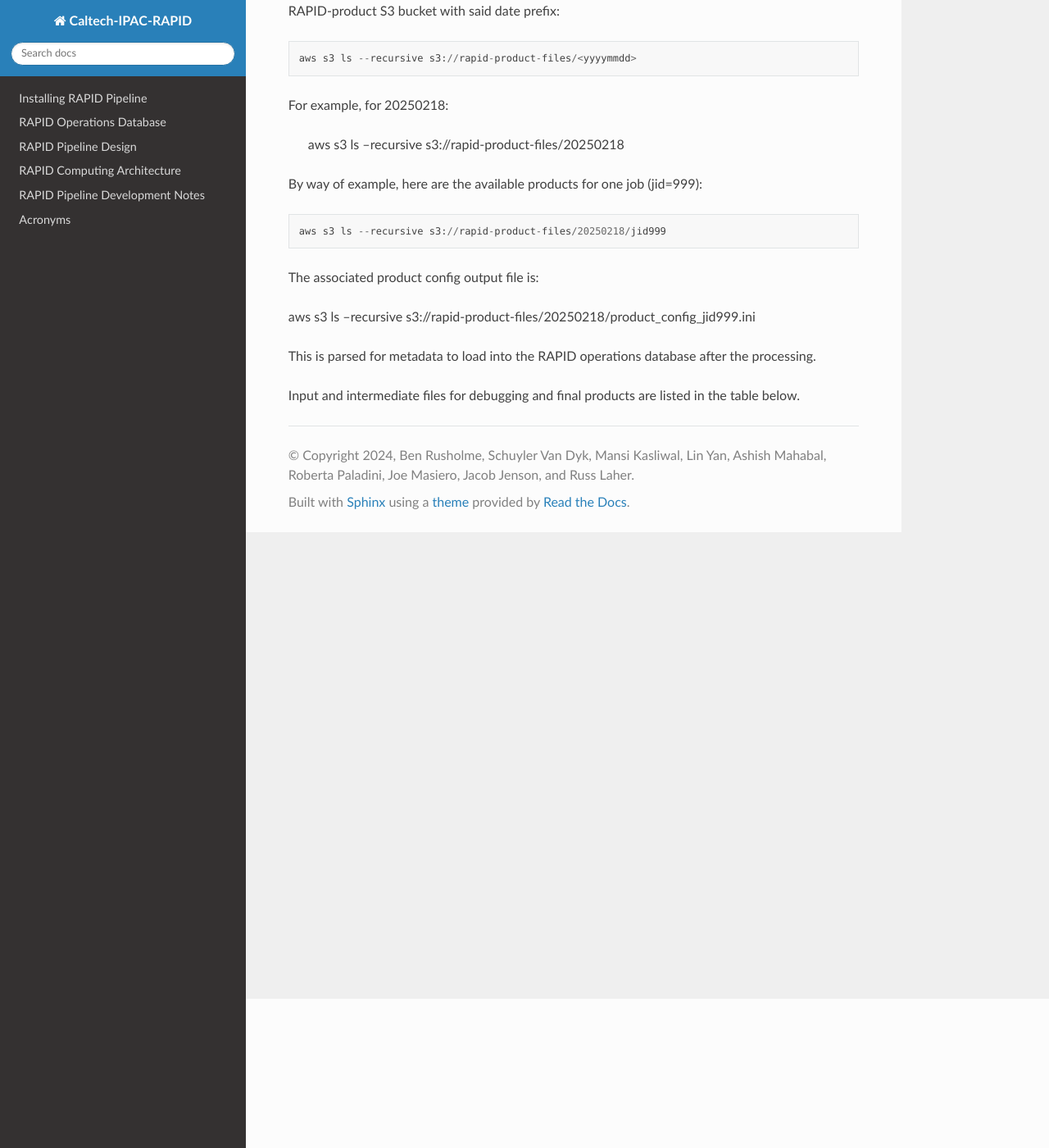
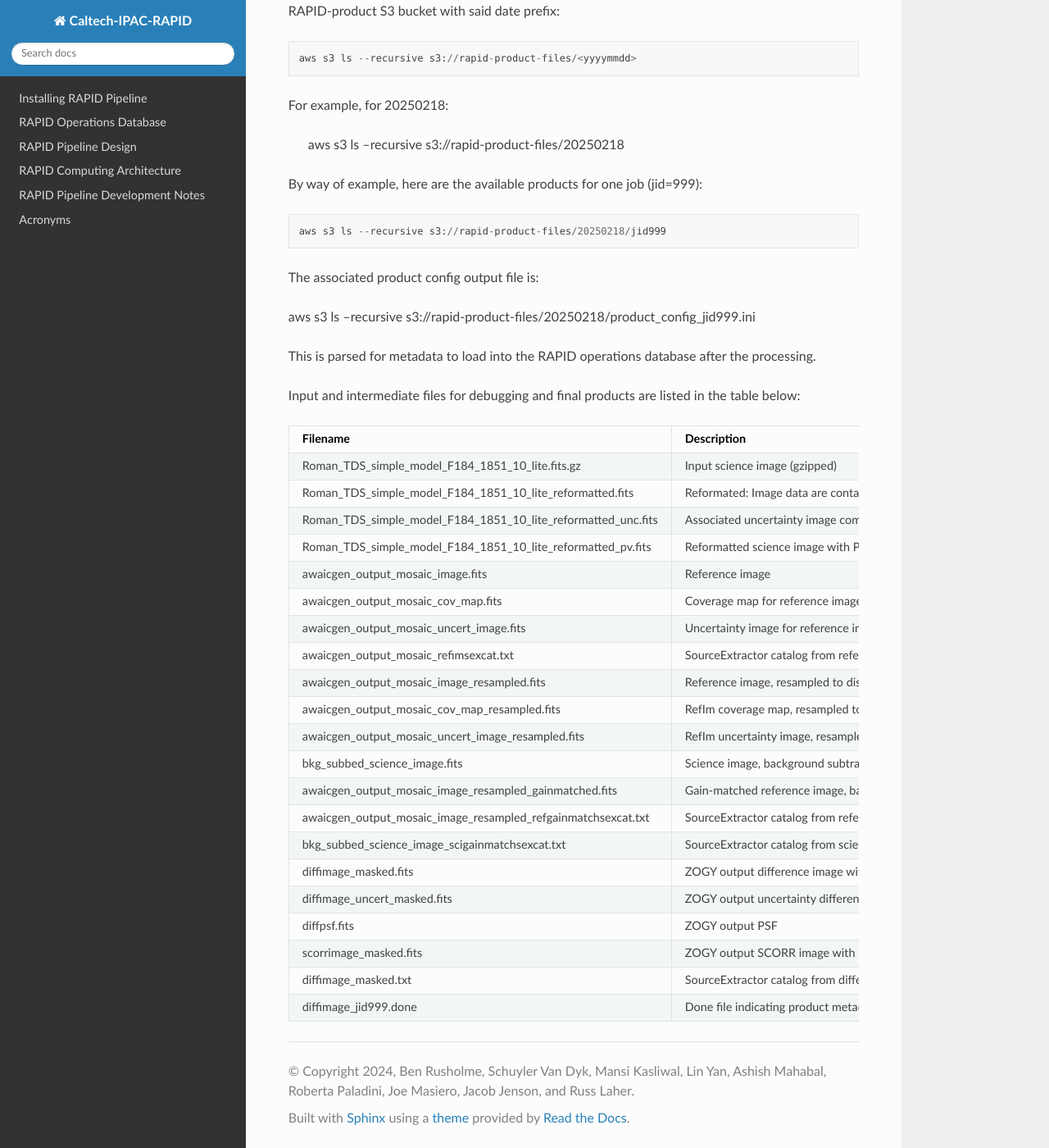
Before and after one commit to Caltech-IPAC/rapid, a Sphinx documentation site: the page built from docs/source/prod/products.rst, in a window 1280 px wide and 1400 px high, scrolled down 182 px. Shown: the whole window at 82% size. Built offline with Sphinx 7.4.7 and the Read the Docs theme 3.1.0, drawn with Linux system fonts in a browser that asks for light colours.

Commit message:
Fixed table formatting.

```diff
--- a/docs/source/prod/products.rst
+++ b/docs/source/prod/products.rst
@@ -19,11 +19,11 @@ aws s3 ls  --recursive s3://rapid-product-files/20250218/product_config_jid999.i
 
 This is parsed for metadata to load into the RAPID operations database after the processing.
 
-Input and intermediate files for debugging and final products are listed in the table below.
+Input and intermediate files for debugging and final products are listed in the table below:
 
-===================                                             =========================================================================================
+==============================================================  =========================================================================================
 Filename                                                        Description
-===================                                             =========================================================================================
+==============================================================  =========================================================================================
 Roman_TDS_simple_model_F184_1851_10_lite.fits.gz                Input science image (gzipped)
 Roman_TDS_simple_model_F184_1851_10_lite_reformatted.fits       Reformated: Image data are contained in the PRIMARY header and resize to 4089x4089
 Roman_TDS_simple_model_F184_1851_10_lite_reformatted_unc.fits   Associated uncertainty image computed via simple model (photon noise only)
@@ -45,4 +45,4 @@ diffpsf.fits                                                    ZOGY output PSF
 scorrimage_masked.fits                                          ZOGY output SCORR image with NaNs in zero-coverage pixels
 diffimage_masked.txt                                            SourceExtractor catalog from difference image
 diffimage_jid999.done                                           Done file indicating product metadata for job ingested into RAPID operations database
-===================                                             =========================================================================================
+==============================================================  =========================================================================================
```
